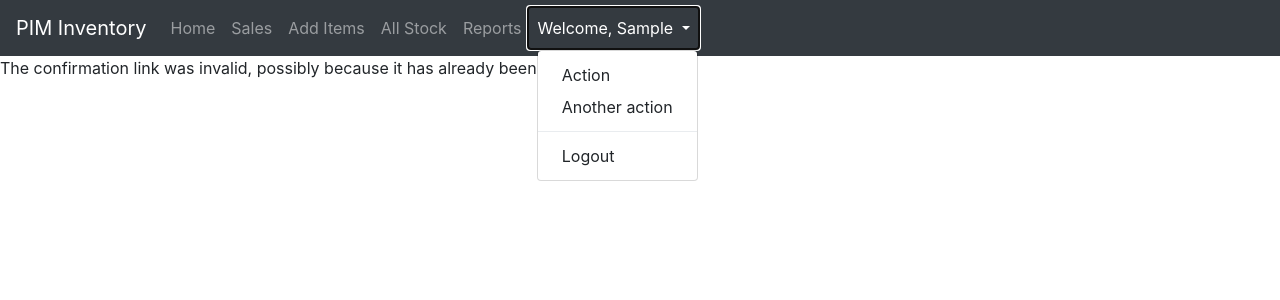
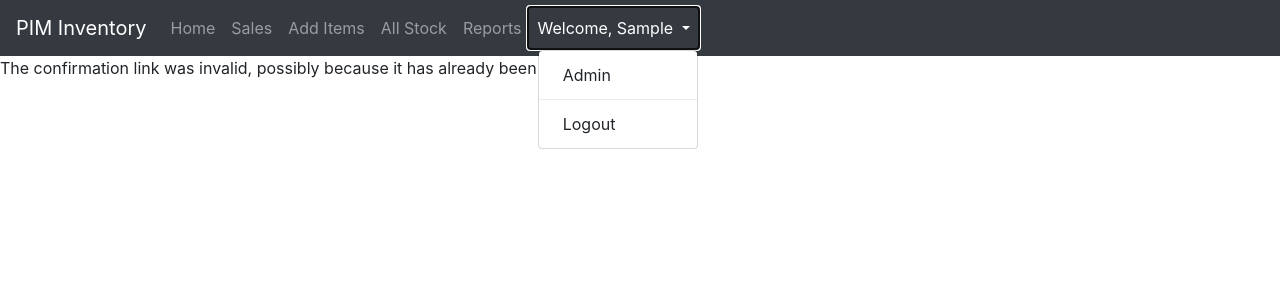
Before and after one commit to eastertest/PIM_Inventory, a Django app: page /activate/1/1/ in a window 1280 px wide, after a click that opens the changed part. Shown: the top 300 px of the page. Run offline with Django 3.2, Linux system fonts and the light colour scheme; the visitor is signed in with stand-in values (Sample User, id 1).

Commit message:
If user has staff permission, show admin in dropdown

```diff
--- a/prod_inventory_app/models.py
+++ b/prod_inventory_app/models.py
@@ -86,6 +86,9 @@ class Profile(models.Model):
     user = models.OneToOneField(User, on_delete=models.CASCADE)
     email_confirmed = models.BooleanField(default=False)
 
+    def __str__(self):
+        return str(self.user)
+
 
 @receiver(post_save, sender=User)
 def update_user_profile(sender, instance, created, **kwargs):
--- a/prod_inventory_app/templates/prod_inventory_app/base.html
+++ b/prod_inventory_app/templates/prod_inventory_app/base.html
@@ -34,8 +34,9 @@
                 Welcome, {{request.user.first_name}} <b class="caret"></b>
                     </a>
                     <div class="dropdown-menu dropdown-menu-right position-absolute" aria-labelledby="navbarDropdown">
-                        <a class="dropdown-item" href="#">Action</a>
-                        <a class="dropdown-item" href="#">Another action</a>
+                        {% if user.is_staff %}
+                            <a class="dropdown-item" href="/admin">Admin</a>
+                        {% endif %}
                         <div class="dropdown-divider"></div>
                         <a class="dropdown-item" href="{% url 'logout' %}">Logout</a>
                     </div>
```
